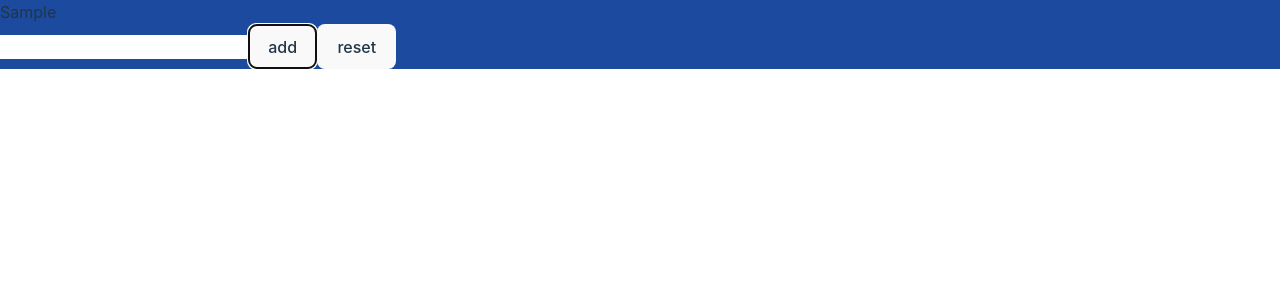
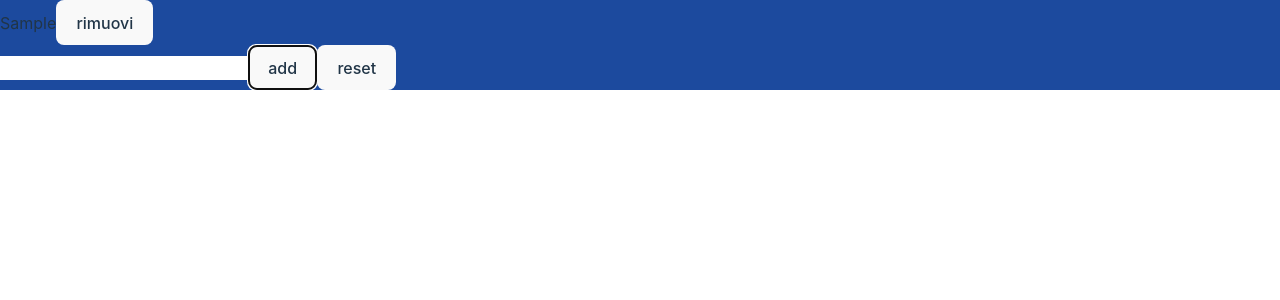
Before and after one commit to andrewizzo/react1, a React (Create React App) app: page / in a window 1280 px wide. Both pictures are taken after typing "Sample" into the empty fields and a click on the button "add". Shown: the top 300 px of the page. Built offline with nearby package versions, Linux system fonts and the light colour scheme.

Commit message:
svolto esercizio 26 react remove button

```diff
--- a/src/TodoList.jsx
+++ b/src/TodoList.jsx
@@ -17,12 +17,20 @@ const TodoList = () => {
         setItems([])
     }
 
+    const handleRemoveItem = (index) => {
+        items.splice(index,1)
+        setItems([...items])
+    }
+
     return (
         <>
             <div>
                 <ul>
                     {items.map((item,index) => (
-                        <li key={index}>{item}</li>
+                        <li key={index}>
+                            {item}
+                            <button onClick={() => handleRemoveItem(index)}>rimuovi</button>
+                        </li>
                     ))}
                 </ul>
                 <input type="text" value={inputValue} onChange={(e) => setInputValue(e.target.value)} />
```
